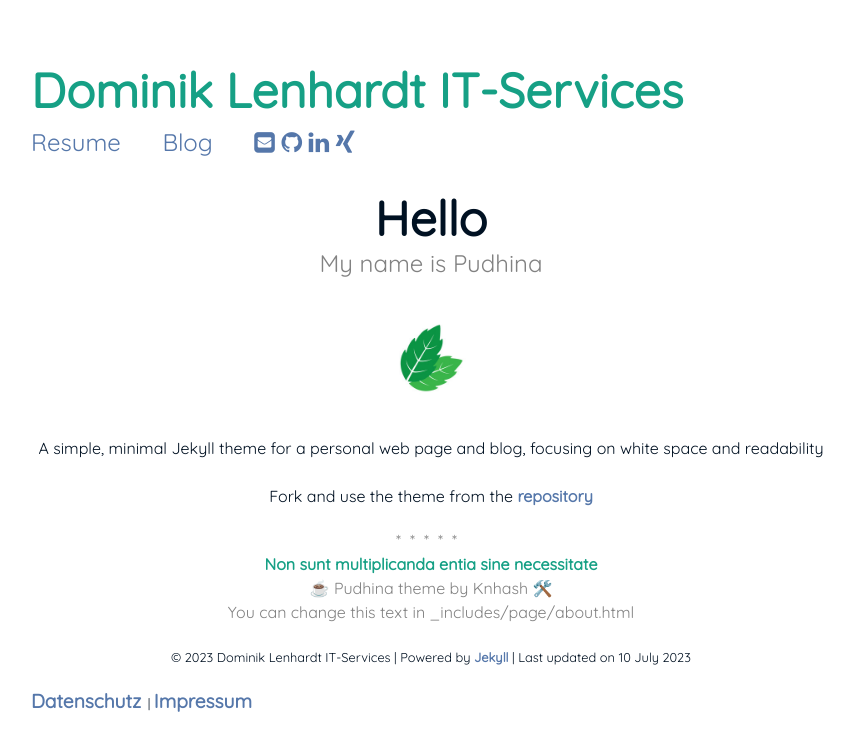
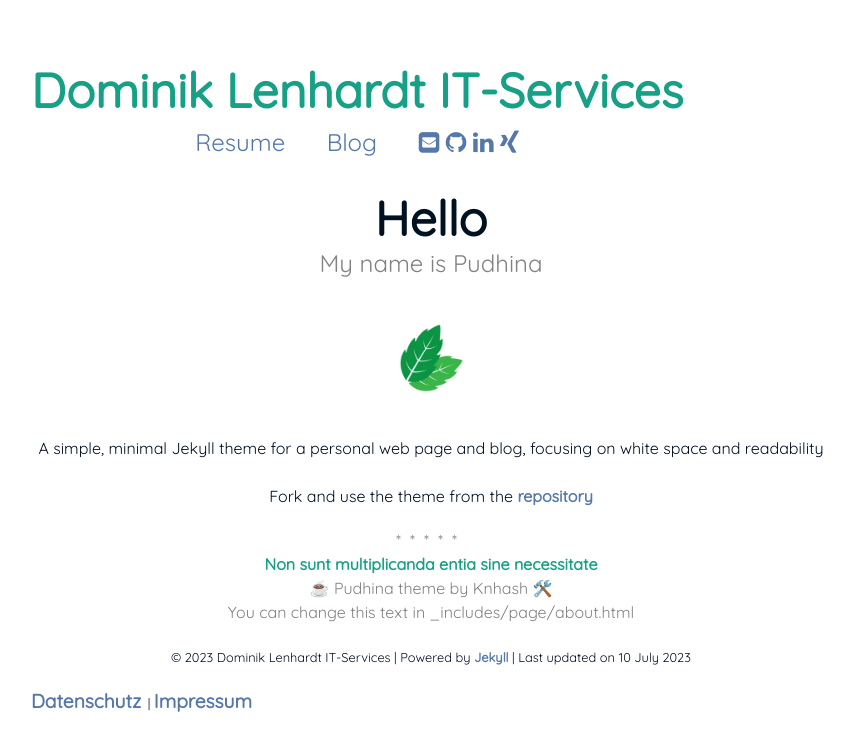
Before and after one commit to lenhardt-its/lenhardt-its.github.io, a Jekyll site: the page built from index.md, in a window 1280 px wide. Shown: the top 751 px of the page, without its empty margins (209-1063 px from the left). Built offline with Jekyll 4.4.1, drawn with Linux system fonts in a browser that asks for light colours.

Commit message:
improvements

```diff
--- a/assets/css/main.css
+++ b/assets/css/main.css
@@ -50,7 +50,10 @@
 
 /* =Header *//*************************************************************/
   .header {
-    overflow: hidden; }
+    overflow: hidden;
+    width: 100%;
+    text-align: center;
+  }
 
   .navigation {
     float: left; }
@@ -212,7 +215,10 @@
       width: 90%;
       margin: 15px auto; }
 
-    .navigation,
+    .navigation {
+      text-align: center;
+      width: 100%;
+    }
     .social-links {
       display: block;
       text-align: center;
```
